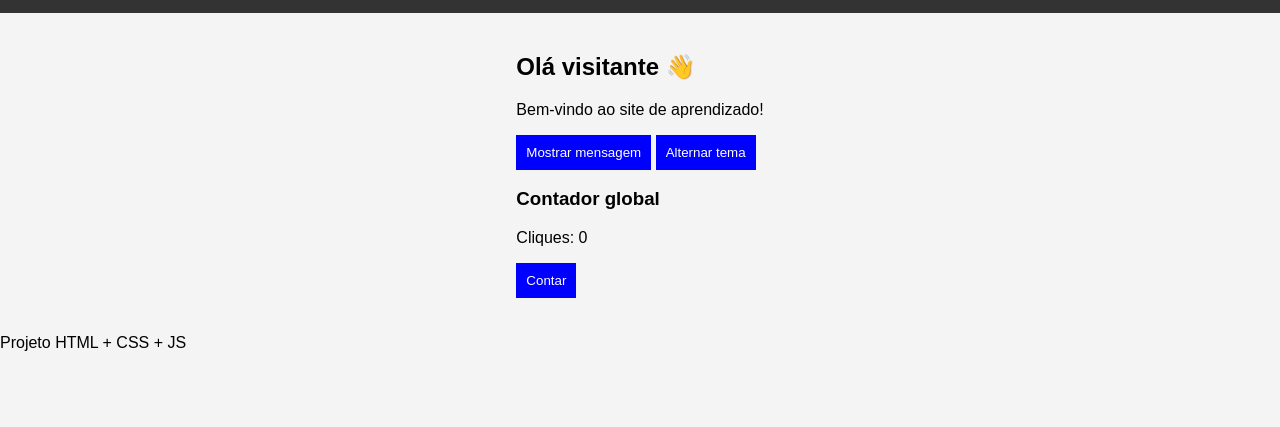
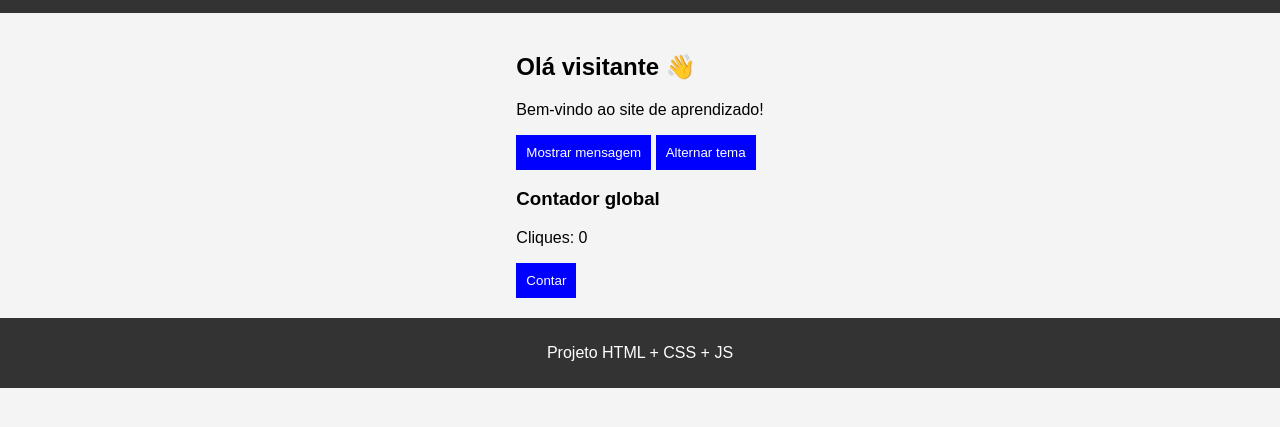
Before and after one commit to kaidou0548/kaidou0548.github.io, a plain HTML site: page index.html in a window 1280 px wide. Shown: the part 115-542 px from the top of the page. Drawn offline with Linux system fonts and the light colour scheme.

Commit message:
Update style.css

```diff
--- a/style.css
+++ b/style.css
@@ -15,6 +15,13 @@ header {
     display: flex;
     justify-content: center;
     align-items: center;
+}
+
+footer {
+    background-color: #333;
+    color: white;
+    text-align: center;
+    padding: 10px;
 }
 
 nav a {
```
